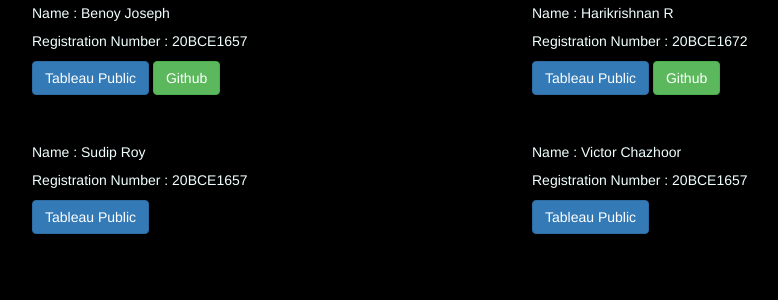
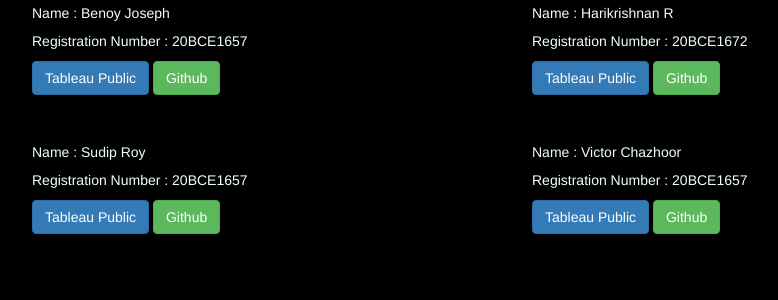
Before and after one commit to Harikrish-rrk/Netflix_Analysis_Flask_Application_Tableau, a Flask app: page /contributors in a window 1280 px wide. Shown: the part 343-643 px from the top of the page, without its empty margins (283-1061 px from the left). Run offline with Flask 3, Linux system fonts and the light colour scheme; some libraries are stand-ins or nearby versions; some web fonts are replaced.

Commit message:
github and tablwau_public links added

```diff
--- a/Netflix/templates/contributors.html
+++ b/Netflix/templates/contributors.html
@@ -49,7 +49,11 @@
                 <div class="card-body">
                     <h5 class="card-title">Name : Sudip Roy</h5>
                     <p class="card-text">Registration Number : 20BCE1657</p>
-                    <a href="#" class="btn btn-primary"> Tableau Public </a>
+                    <a href="https://public.tableau.com/app/profile/sudip.roy5205/" class="btn btn-primary"> Tableau
+                        Public </a>
+                    <a href="https://github.com/sudip646/Netflix_Analysis_Flask_Application_Tableau"
+                        class="btn btn-success">
+                        Github </a>
                 </div>
             </div>
         </div>
@@ -58,7 +62,11 @@
                 <div class="card-body">
                     <h5 class="card-title">Name : Victor Chazhoor</h5>
                     <p class="card-text">Registration Number : 20BCE1657</p>
-                    <a href="#" class="btn btn-primary"> Tableau Public </a>
+                    <a href="https://public.tableau.com/app/profile/victor.chazhoor" class="btn btn-primary"> Tableau
+                        Public </a>
+                    <a href="https://github.com/VictorChazhoor/Netflix_Analysis_Flask_Application_Tableau"
+                        class="btn btn-success">
+                        Github </a>
                 </div>
             </div>
         </div>
```
